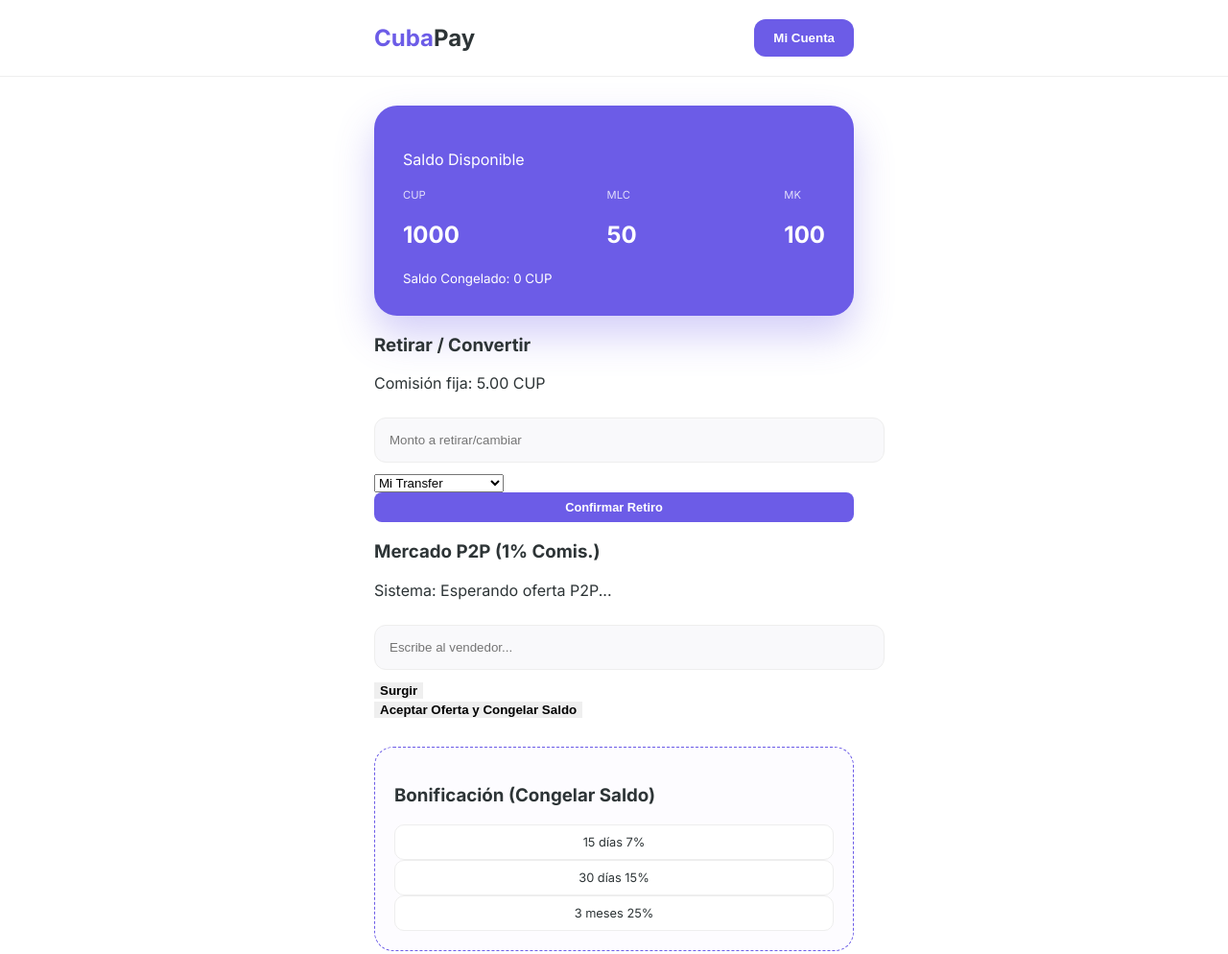
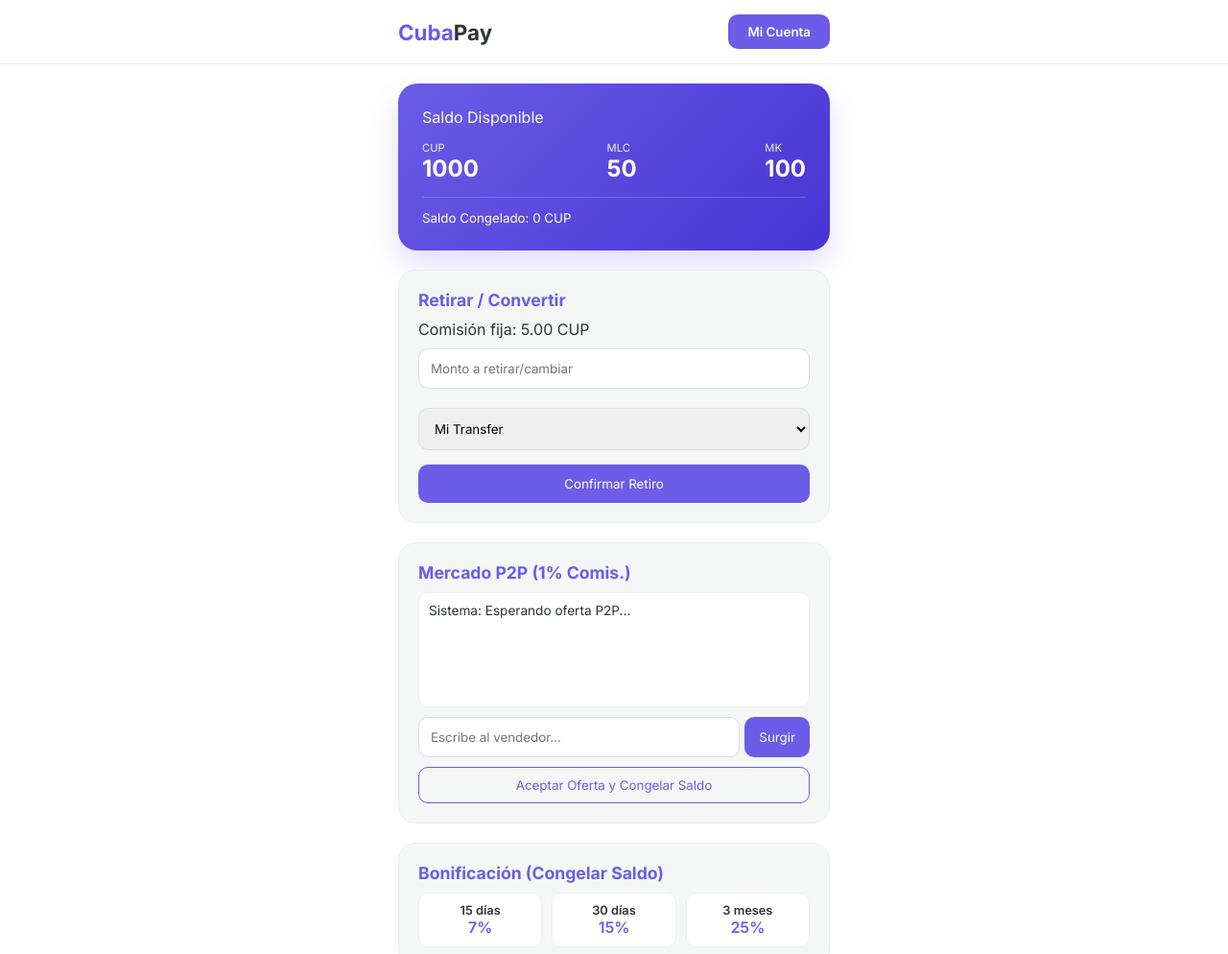
Before and after one commit to TroollM/Cuba-world, a plain HTML site: page index.html in a window 1280 px wide. Shown: the top 994 px of the page at 96% size. Drawn offline with Linux system fonts and the light colour scheme; a script that the page names is missing.

Commit message:
Update style.css

```diff
--- a/style.css
+++ b/style.css
@@ -1,67 +1,58 @@
 :root {
     --purple: #6c5ce7;
-    --purple-dark: #4834d4;
-    --bg: #ffffff;
-    --gray-light: #f9f9fb;
+    --purple-light: #a29bfe;
+    --white: #ffffff;
+    --gray: #f4f7f6;
     --text: #2d3436;
-    --shadow: 0 10px 30px rgba(108, 92, 231, 0.1);
 }
 
-body {
-    font-family: 'Inter', sans-serif;
-    background-color: var(--bg);
-    color: var(--text);
-    margin: 0;
-}
+* { box-sizing: border-box; margin: 0; padding: 0; font-family: 'Inter', sans-serif; }
 
-.container { width: 90%; max-width: 500px; margin: 0 auto; }
+body { background-color: var(--white); color: var(--text); padding-bottom: 50px; }
 
-/* Header */
-nav {
-    padding: 20px 0;
-    border-bottom: 1px solid #eee;
-    background: white;
-    position: sticky; top: 0;
-}
+.container { width: 92%; max-width: 450px; margin: 0 auto; }
+
+/* Navegación */
+nav { background: white; padding: 15px 0; border-bottom: 1px solid #eee; position: sticky; top: 0; z-index: 100; }
 .nav-container { display: flex; justify-content: space-between; align-items: center; }
-.logo { font-weight: 800; font-size: 1.5rem; color: var(--purple); }
+.logo { font-weight: 800; font-size: 1.4rem; color: var(--purple); }
 .logo span { color: var(--text); }
 
-/* Card de Saldo */
+/* Card Principal */
 .balance-card {
-    background: var(--purple);
-    color: white;
-    padding: 30px;
-    border-radius: 24px;
-    margin-top: 30px;
-    box-shadow: 0 20px 40px rgba(108, 92, 231, 0.3);
+    background: linear-gradient(135deg, var(--purple), #4834d4);
+    color: white; padding: 25px; border-radius: 20px; margin-top: 20px;
+    box-shadow: 0 15px 30px rgba(108, 92, 231, 0.2);
 }
-.currencies { display: flex; justify-content: space-between; margin-top: 20px; }
-.coin span { font-size: 0.7rem; opacity: 0.8; display: block; }
+.currencies { display: flex; justify-content: space-between; margin-top: 15px; }
+.coin span { font-size: 0.7rem; opacity: 0.9; display: block; }
+.congelado-info { margin-top: 15px; border-top: 1px solid rgba(255,255,255,0.2); padding-top: 10px; }
 
-/* Herramientas */
-.grid-tools { display: grid; grid-template-columns: 1fr 1fr; gap: 15px; margin-top: 20px; }
-.tool-box {
-    background: var(--gray-light);
-    padding: 20px;
-    border-radius: 20px;
-    border: 1px solid #eee;
-}
-.tool-box h3 { font-size: 1rem; margin-bottom: 5px; }
-.tool-box p { font-size: 0.75rem; color: #636e72; margin-bottom: 15px; }
+/* Secciones */
+.section-box { background: var(--gray); padding: 20px; border-radius: 18px; margin-top: 20px; border: 1px solid #ececec; }
+h3 { font-size: 1.1rem; margin-bottom: 10px; color: var(--purple); }
 
-/* Botones */
-button { border: none; cursor: pointer; transition: 0.3s; font-weight: 600; }
-.btn-purple { background: var(--purple); color: white; padding: 12px 20px; border-radius: 12px; }
-.btn-purple-sm { background: var(--purple); color: white; padding: 8px 15px; border-radius: 8px; width: 100%; font-size: 0.8rem; }
-.btn-outline { background: transparent; border: 1px solid var(--purple); color: var(--purple); padding: 10px 18px; border-radius: 12px; }
+/* Inputs y Botones */
+input, select { width: 100%; padding: 12px; margin: 10px 0; border-radius: 10px; border: 1px solid #ddd; outline: none; }
+.btn-purple { background: var(--purple); color: white; border: none; padding: 10px 20px; border-radius: 10px; font-weight: 600; width: 100%; }
+.btn-purple-sm { background: var(--purple); color: white; border: none; padding: 12px; border-radius: 10px; width: 100%; margin-top: 5px; }
+.btn-outline-sm { background: transparent; border: 1px solid var(--purple); color: var(--purple); width: 100%; padding: 10px; border-radius: 10px; margin-top: 10px; }
 
-/* Staking (Inversión) */
-.staking { margin-top: 30px; background: #fdfcff; border: 1px dashed var(--purple); padding: 20px; border-radius: 20px; }
-.staking-options { display: flex; gap: 10px; margin: 15px 0; }
-.opt { background: white; padding: 10px; border-radius: 10px; flex: 1; text-align: center; font-size: 0.8rem; border: 1px solid #eee; }
+/* Chat P2P */
+.chat-area { height: 120px; background: white; border-radius: 10px; padding: 10px; overflow-y: auto; font-size: 0.85rem; border: 1px solid #eee; }
+.chat-input { display: flex; gap: 5px; margin-top: 10px; }
+.chat-input input { margin: 0; }
+.chat-input button { background: var(--purple); color: white; border: none; border-radius: 10px; padding: 0 15px; }
+
+/* Juegos */
+.game-btns { display: flex; gap: 10px; margin-top: 10px; }
+.btn-game { flex: 1; padding: 15px; border: none; border-radius: 10px; background: white; color: var(--purple); font-weight: bold; border: 1px solid var(--purple); cursor: pointer; }
 
 /* Modales */
-.modal { display: none; position: fixed; top: 0; left: 0; width: 100%; height: 100%; background: rgba(0,0,0,0.5); align-items: center; justify-content: center; }
-.modal-content { background: white; padding: 30px; border-radius: 24px; width: 85%; max-width: 400px; }
-input { width: 100%; padding: 15px; margin: 10px 0; border: 1px solid #eee; border-radius: 12px; background: var(--gray-light); }
+.modal { display: none; position: fixed; top: 0; left: 0; width: 100%; height: 100%; background: rgba(0,0,0,0.6); align-items: center; justify-content: center; z-index: 1000; }
+.modal-content { background: white; padding: 25px; border-radius: 20px; width: 85%; }
+
+/* Staking */
+.staking-grid { display: flex; gap: 10px; }
+.opt { flex: 1; background: white; padding: 10px; border-radius: 10px; text-align: center; border: 1px solid #eee; font-size: 0.8rem; font-weight: 600; }
+.opt span { display: block; color: var(--purple); font-size: 1rem; }
```
